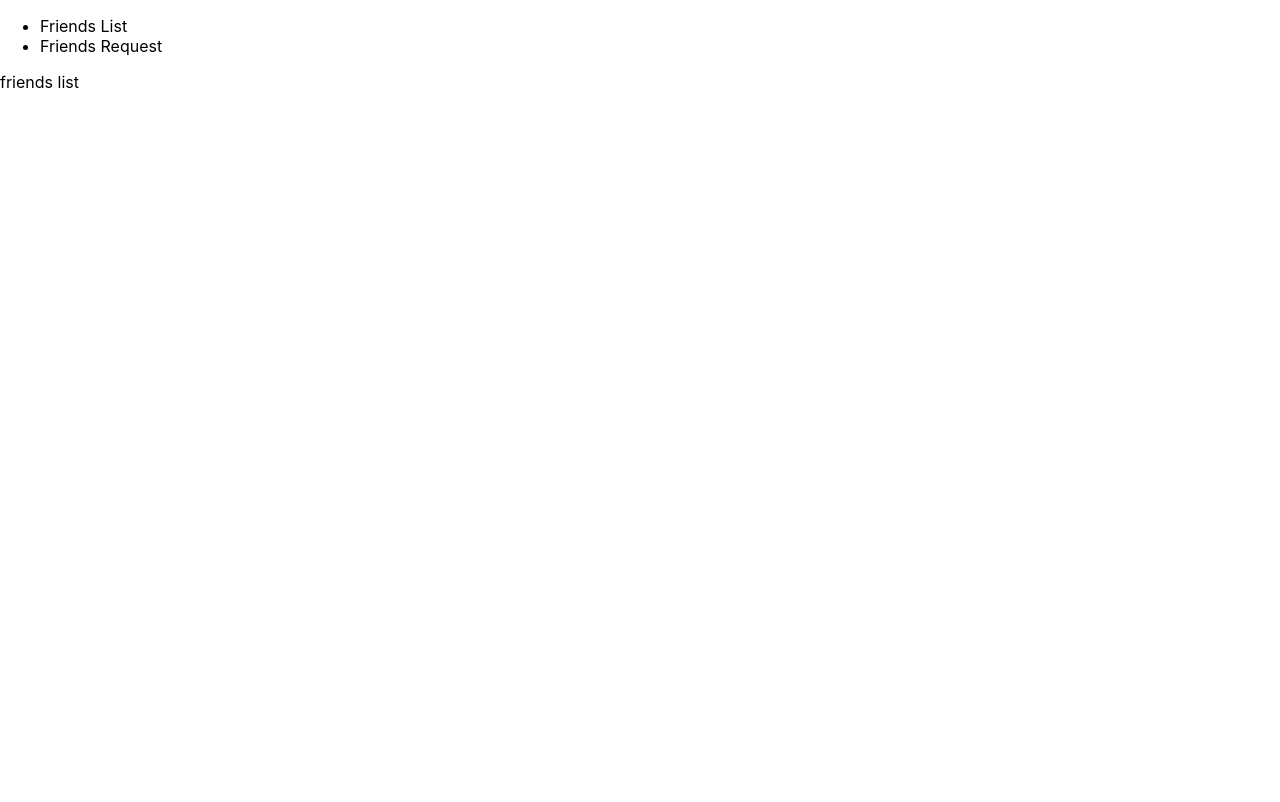
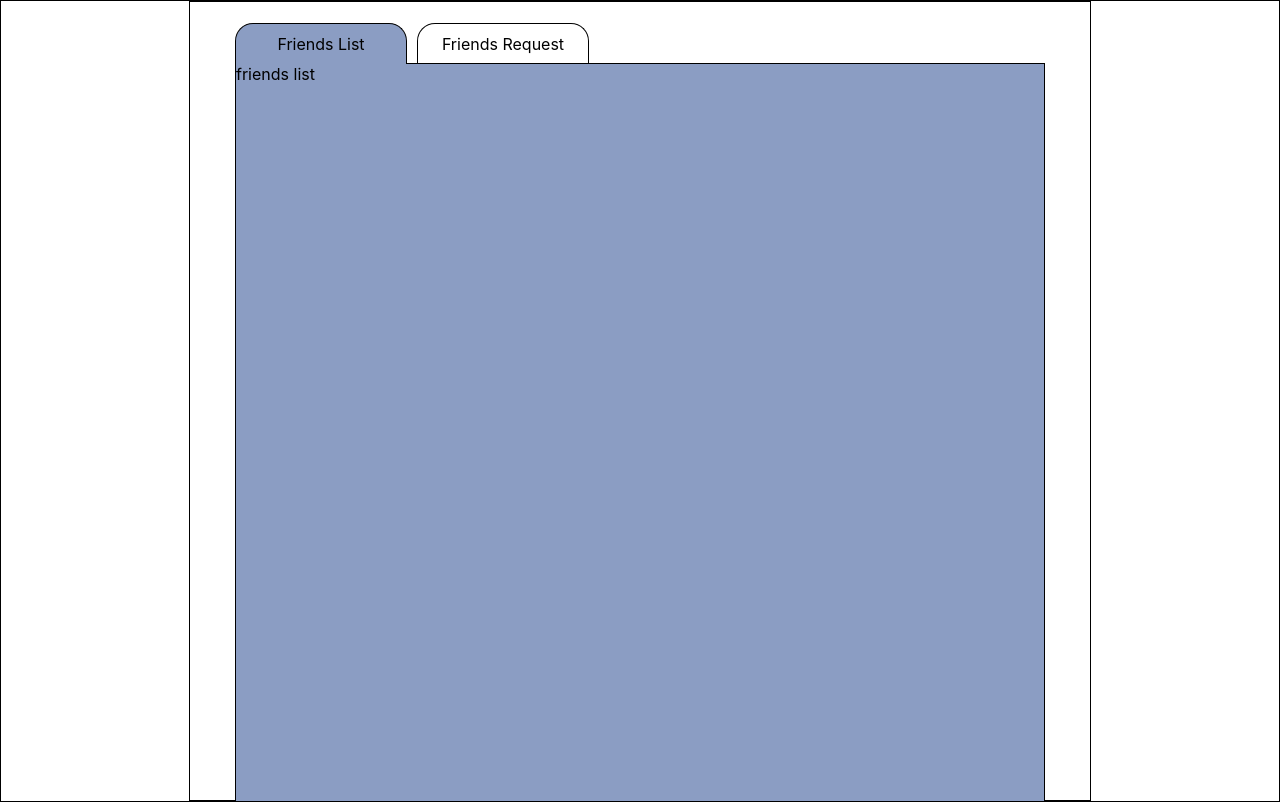
Before and after one commit to philiamjohn/pastebook, a React (Create React App) app in the folder pastebook-client/: page /friends in a window 1280 px wide. Built offline with nearby package versions, Linux system fonts and the light colour scheme.

Commit message:
UPDATE: added more style

```diff
--- /dev/null
+++ b/pastebook-client/src/components/friends-tab/friends-list-tab/FriendsListTab.css
@@ -0,0 +1,4 @@
+.friends-list-tab-cont{
+    background-color: #8b9dc3;
+    height: 100vh;
+}
--- a/pastebook-client/src/components/friends-tab/friends-list-tab/FriendsListTab.js
+++ b/pastebook-client/src/components/friends-tab/friends-list-tab/FriendsListTab.js
@@ -1,7 +1,7 @@
 import React from 'react';
-
+import '../friends-list-tab/FriendsListTab.css'
 const FriendsListTab = () => {
-  return <div>
+  return <div className='friends-list-tab-cont'>
      friends list
   </div>;
 };
--- /dev/null
+++ b/pastebook-client/src/components/friends-tab/friends-req-tab/FriendsReqTab.css
@@ -0,0 +1,4 @@
+.friends-req-tab-cont{
+    background: #3b5998;
+    height: 100vh;
+}
--- a/pastebook-client/src/components/friends-tab/friends-req-tab/FriendsReqTab.js
+++ b/pastebook-client/src/components/friends-tab/friends-req-tab/FriendsReqTab.js
@@ -1,7 +1,7 @@
 import React from 'react';
-
+import '../friends-req-tab/FriendsReqTab.css'
 const FriendsReqTab = () => {
-  return <div>
+  return <div className='friends-req-tab-cont'>
       friend request
   </div>;
 };
--- a/pastebook-client/src/pages/friends/Friends.css
+++ b/pastebook-client/src/pages/friends/Friends.css
@@ -0,0 +1,39 @@
+.friends-comp-container .friends .nav-friends ul li {
+    list-style: none;
+    cursor: pointer;
+    border: solid 1px black;
+    padding: 10px;
+    width: 150px;
+    text-align: center;
+    margin:5px;
+    border-radius: 18px 18px 0px 0px;
+    border-bottom: none;
+}
+.friends-comp-container .friends .nav-friends ul {
+    display: flex;
+    /* justify-content: flex-start; */
+}
+.friends-comp-container{
+    display: flex;
+    justify-content: center;
+    border: solid 1px;
+    height: 100vh;
+    overflow: auto;
+}
+.friends-comp-container .friends{
+    border: solid 1px;
+    width: 900px;
+}
+.friends-showtab{
+    border: 1px solid black;
+    margin-top: -22px;
+    margin-left: 45px;
+    margin-right: 45px;
+    height: 100vh;
+}
+li.active{
+    background-color: #8b9dc3;
+}
+li.active2{
+    background-color:#3b5998;
+}
--- a/pastebook-client/src/pages/friends/Friends.js
+++ b/pastebook-client/src/pages/friends/Friends.js
@@ -1,6 +1,7 @@
 import React, { useState } from 'react';
 import FriendsListTab from '../../components/friends-tab/friends-list-tab/FriendsListTab';
 import FriendsReqTab from '../../components/friends-tab/friends-req-tab/FriendsReqTab';
+import '../friends/Friends.css';
 
 const Friends = () => {
     const [friendsTab, setFriendsTab] = useState("friends");
@@ -20,7 +21,7 @@ const Friends = () => {
                 <div className='nav-friends'>
                     <ul className='nav-friends-list'>
                         <li className={friendsTab === "friends" ? "active" : ""} onClick={handleFriendsListTab}>Friends List</li>
-                        <li className={friendsTab === "request" ? "active" : ""} onClick={handleFriendsReqTab}>Friends Request</li>
+                        <li className={friendsTab === "request" ? "active2" : ""} onClick={handleFriendsReqTab}>Friends Request</li>
                     </ul>
                 </div>
                 <div className='friends-showtab'>
```
